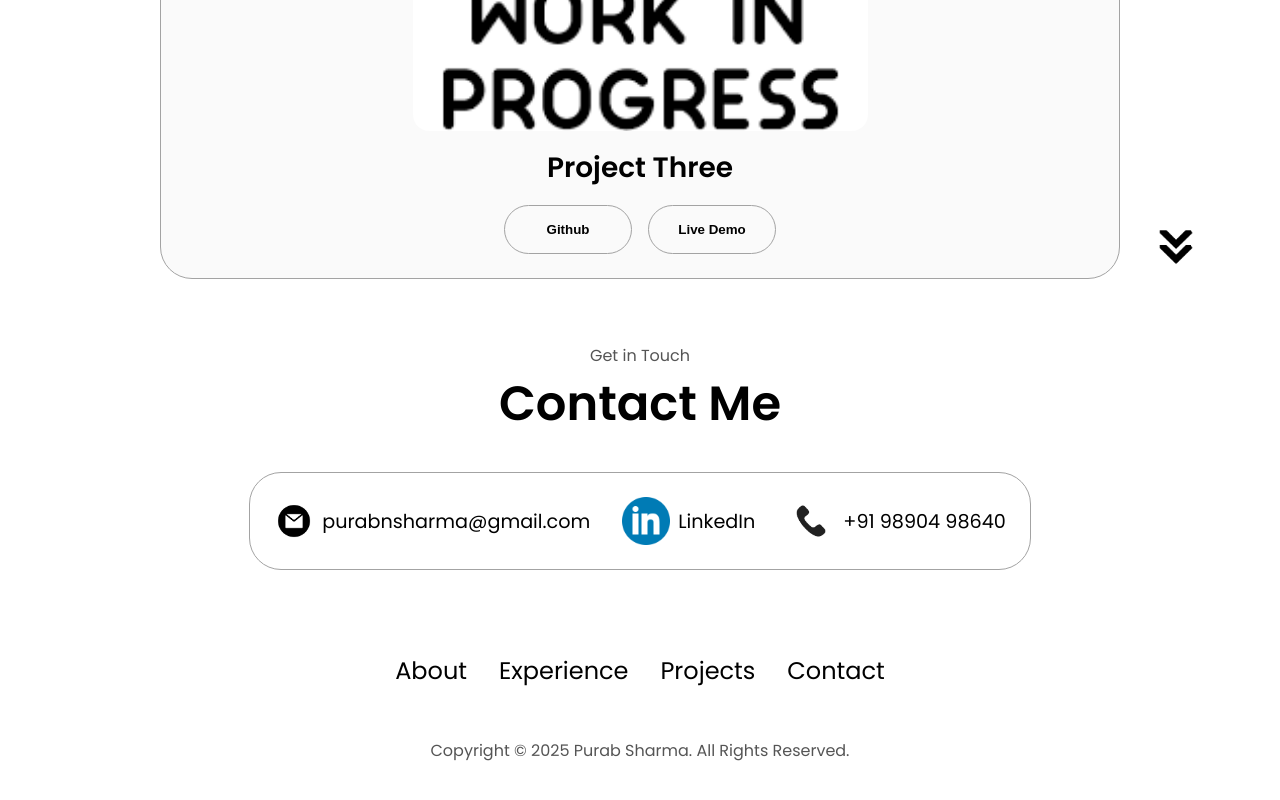
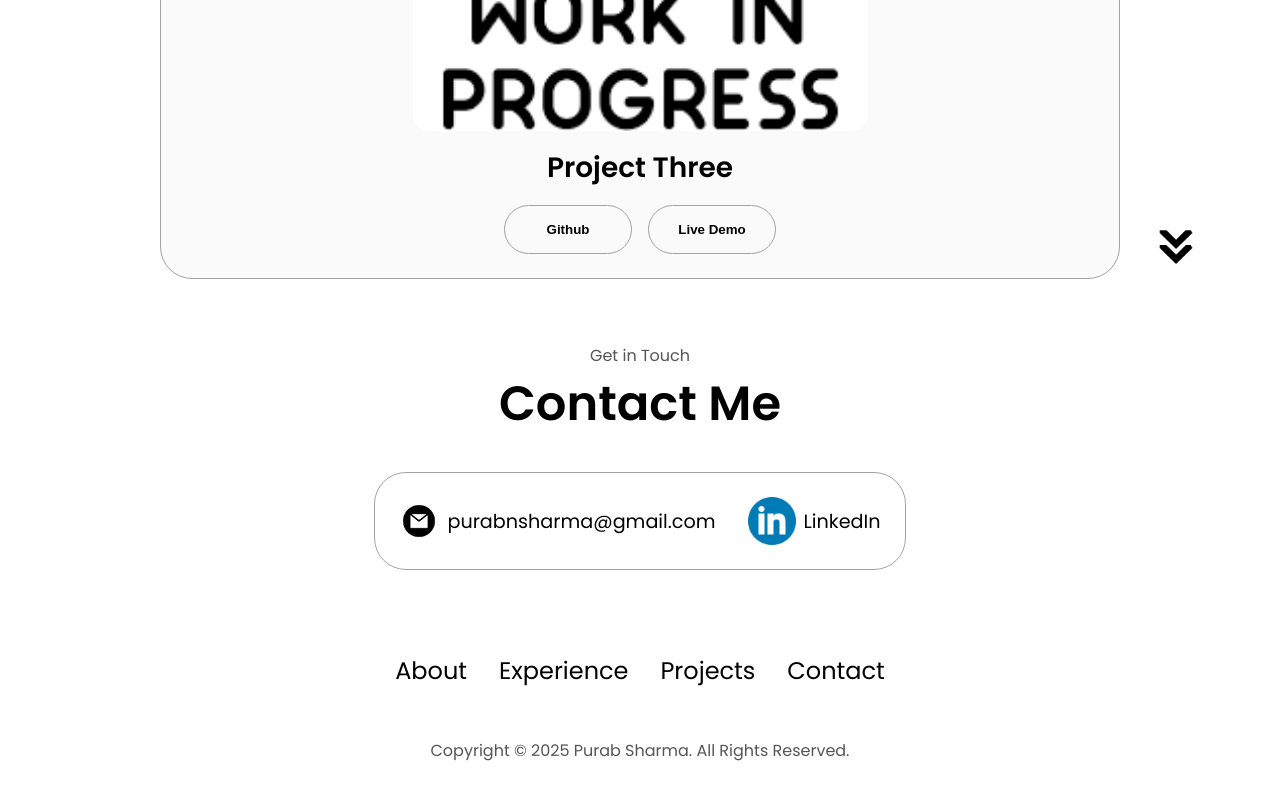
Before and after one commit to purab31/digitalportfolio, a plain HTML site: page index.html in a window 1280 px wide. Shown: the part 3354-4154 px from the top of the page. Drawn offline with Linux system fonts and the light colour scheme.

Commit message:
Update index.html

```diff
--- a/index.html
+++ b/index.html
@@ -314,15 +314,6 @@
             class="icon contact-icon"
           />
           <p><a href="https://linkedin.com/in/purab-sharma-300a11331/">LinkedIn</a></p>
-        </div>
-        <div class="contact-info-container">
-          <img
-            src="assets/phone.avif"
-            alt="Phone icon"
-            class="icon contact-icon"
-          />
-          <p><a href="callto:+91 98904 98640">+91 98904 98640</a></p>
-        </div>
       </div>
     </section>
     <footer>
```
